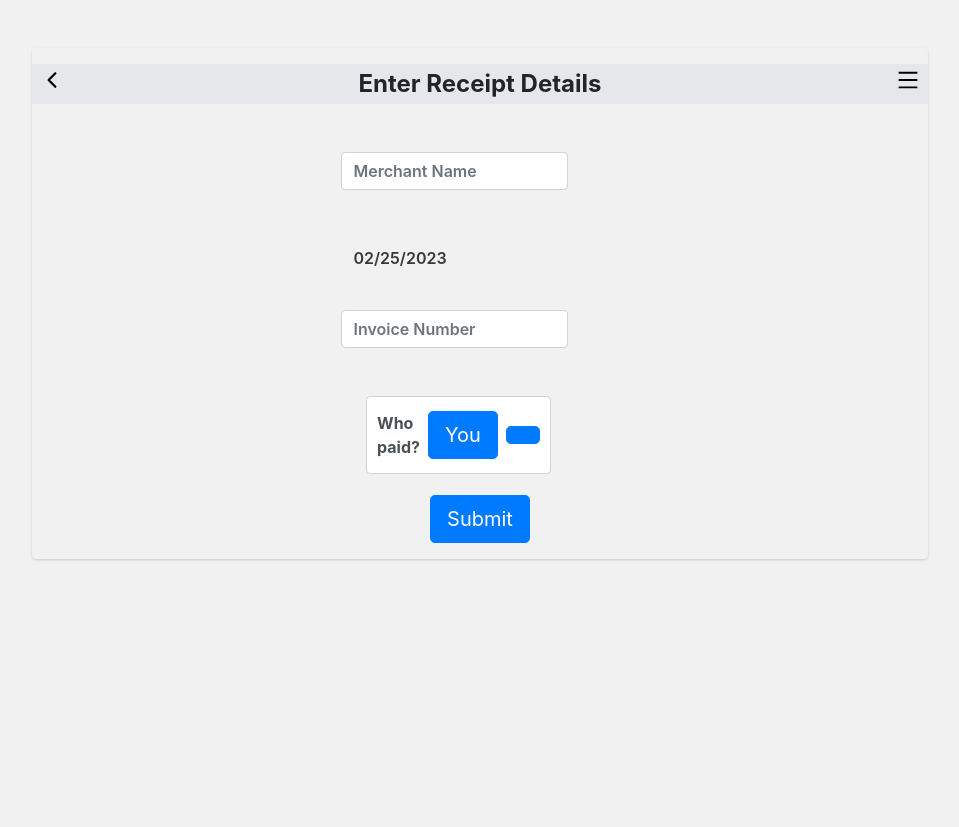
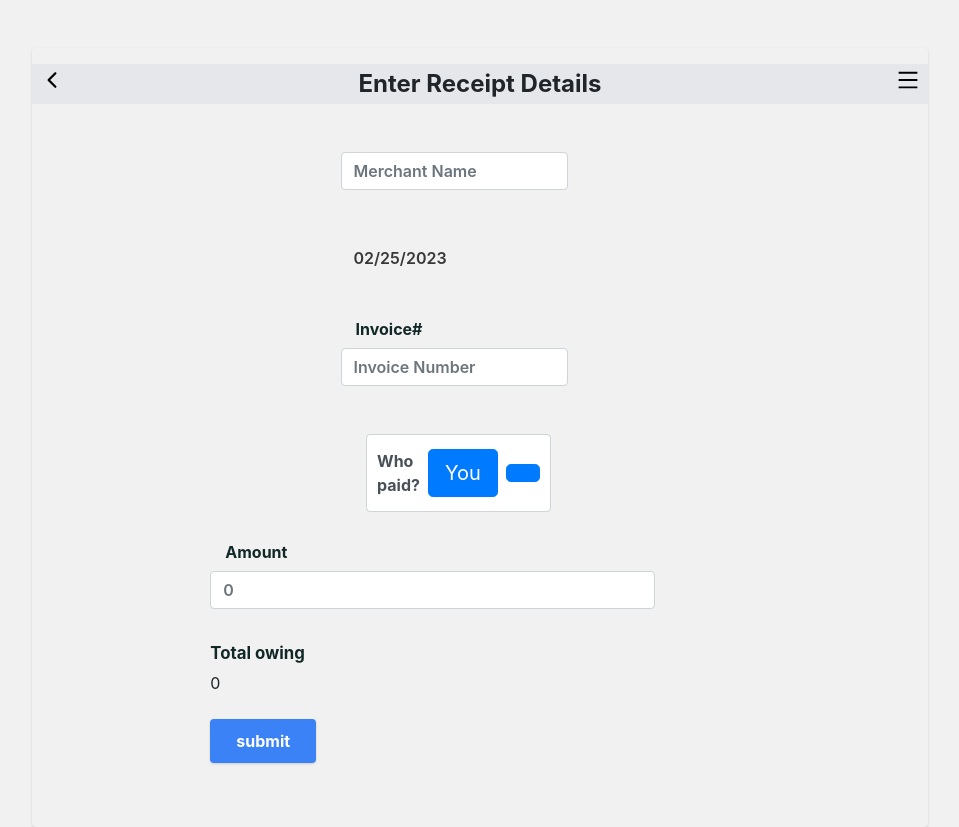
Before and after one commit to DevinLed/BillSplit, a React (Create React App) app: page /#/ManualEntry in a window 1280 px wide. Shown: the whole page, without its empty margins (160-1119 px from the left). Before the commit the page ends 800 px from the top, so only its background shows below. Built offline with nearby package versions, Linux system fonts and the light colour scheme.

Commit message:
Sum calc for total amount

```diff
--- a/public/index.html
+++ b/public/index.html
@@ -29,7 +29,7 @@
       work correctly both with client-side routing and a non-root public URL.
       Learn how to configure a non-root public URL by running `npm run build`.
     -->
-    <title>React App</title>
+    <title>Bill Splitter</title>
   </head>
   <body>
     <noscript>You need to enable JavaScript to run this app.</noscript>
--- a/src/App.js
+++ b/src/App.js
@@ -43,6 +43,17 @@ function App() {
   const [merchantName, setMerchantName] = useState("");
   const [invoiceNumber,setInvoiceNumber] = useState("");
   const [startDate, setStartDate] = useState(new Date());
+  const [personReceiptAmount, setPersonReceiptAmount] = useState("");
+  const [value, setValue] = useState(0);
+
+  const addNum = (val, val2) => {
+    let a = parseInt(val, 0);
+    let b = parseInt(val2, 0);
+    setValue(a + b);
+    console.log(a, b);
+  };
+
+
 
   const handleSubmit = (e) => {
     const newItems = {
@@ -81,7 +92,10 @@ function App() {
   const selectPerson = (id) => {
     const selectingPerson = list.find((row) => row.id === id);
     setPersonName(selectingPerson.personName);
+    setPersonOwing(selectingPerson.personOwing);
   };
+
+
 
   const editRow = (id) => {
     const editingRow = list.find((row) => row.id === id);
@@ -91,6 +105,13 @@ function App() {
     setPersonPhone(editingRow.personPhone);
     setPersonEmail(editingRow.personEmail);
     setPersonOwing(editingRow.personOwing);
+  };
+
+
+  // Calculate total amount of items in the table
+
+  const deleteRow = (id) => {
+    setList(list.filter((row) => row.id !== id));
   };
   return (
     <>
@@ -117,6 +138,8 @@ function App() {
               personState={personState}
               setIsSelected={setIsSelected}
               list={list}
+              value={value}
+              setValue={setValue}
             />
           }
         />
@@ -140,6 +163,8 @@ function App() {
               personState={personState}
               setIsSelected={setIsSelected}
               list={list}
+              value={value}
+              setValue={setValue}
             />
           }
         />
@@ -168,6 +193,8 @@ function App() {
               editPerson={editPerson}
               setEditPerson={setEditPerson}
               editRow={editRow}
+              value={value}
+              setValue={setValue}
             />
           }
         />
@@ -197,6 +224,11 @@ function App() {
               setMerchantName={setMerchantName}
               invoiceNumber={invoiceNumber}
               setInvoiceNumber={setInvoiceNumber}
+              personReceiptAmount={personReceiptAmount}
+              setPersonReceiptAmount={setPersonReceiptAmount}
+              value={value}
+              setValue={setValue}
+              addNum={addNum}
             />
           }
         />
--- a/src/components/AddPerson.js
+++ b/src/components/AddPerson.js
@@ -13,6 +13,8 @@ export default function AddPerson({
   setPersonOwing,
   handleSubmit,
   setIsSelected,
+  amount,
+  setAmount
 }) {
   return (
     <>
--- a/src/components/EditList.js
+++ b/src/components/EditList.js
@@ -26,7 +26,9 @@ export default function EditList({
   editPerson,
   setEditPerson,
   editRow,
-  list
+  list,
+  value,
+  setValue
 }) {
   const [selectEditPersonList, setEditSelectPersonList] = useState(true);
   return (
@@ -57,7 +59,7 @@ export default function EditList({
                           color: personOwing < 0 ? "red" : "white",
                         }}
                       >
-                        ${personOwing}
+                        ${value}
                       </span>
                     </li>
                   </button>
--- a/src/components/Manual.js
+++ b/src/components/Manual.js
@@ -1,8 +1,17 @@
 import React, { useRef, useState, useEffect } from "react";
+import { confirmAlert } from "react-confirm-alert";
 import AddPerson from "./AddPerson";
 import Header from "./Header";
 import SplitBill from "./SplitBill";
 import Footer from "./Footer";
+import {
+  Route,
+  Routes,
+  Link,
+  path,
+  Navigate,
+  Redirect,
+} from "react-router-dom";
 
 import DatePicker from "react-datepicker";
 
@@ -32,8 +41,14 @@ export default function Manual({
   setMerchantName,
   invoiceNumber,
   setInvoiceNumber,
+  personReceiptAmount,
+  setPersonReceiptAmount,
+  value,
+  setValue,
+  addNum,
 }) {
   const [selectMethodManual] = useState(true);
+
   return (
     <>
       <main className="mt-5 p-0 pt-3 xs:max-w-xl sm:max-w-xl md:mx-auto lg:max-w-2xl xl:max-w-4xl bg-white-500 rounded shadow">
@@ -43,7 +58,7 @@ export default function Manual({
           <div class="form-group row">
             <div class="col-sm-10 mb-0">
               <input
-                type="name"
+                type="amount"
                 class="form-control"
                 id="colFormLabel"
                 placeholder="Merchant Name"
@@ -62,6 +77,9 @@ export default function Manual({
 
           <div class="form-group row">
             <div class="col-sm-10 mb-0">
+            <label for="colFormLabel" class="col-sm-2 col-form-label">
+                Invoice#
+              </label>
               <input
                 type="invoice"
                 class="form-control"
@@ -91,8 +109,30 @@ export default function Manual({
           </div>
           <div class="form-group row">
             <div class="col-sm-10 mb-0">
-              <button class="btn btn-primary btn-lg" type="submit">
-                Submit
+              <label for="colFormLabel" class="col-sm-2 col-form-label">
+                Amount
+              </label>
+              <input
+                type="number"
+                class="form-control"
+                id="colFormLabel"
+                placeholder="0"
+                value={personReceiptAmount}
+                onChange={(e) => setPersonReceiptAmount(e.target.value)}
+              />
+            </div>
+
+            <div class="col-sm-10 mb-0">
+              <label htmlFor="price">Total owing</label>
+              <p>{value}</p>
+            </div>
+
+            <div class="col-sm-10 mb-0">
+              <button
+                className="mt-4 bg-blue-500 font-bold py-2 px-4 mb-5 rounded shadow border-2 border-blue-500 hover:bg-white transition-all duration-300"
+                onClick={() => addNum(personOwing, personReceiptAmount)}
+              >
+                submit
               </button>
             </div>
           </div>
--- a/src/components/SplitBill.js
+++ b/src/components/SplitBill.js
@@ -22,7 +22,10 @@ export default function SplitBill({
   personState,
   setIsSelected,
   list,
-  setEditPerson
+  setEditPerson,
+  value,
+  setValue,
+
 }) {
   const [selectPersonList, setSelectPersonList] = useState(true);
 
@@ -47,7 +50,7 @@ export default function SplitBill({
                           color: personOwing < 0 ? "red" : "white",
                         }}
                       >
-                        ${personOwing}
+                        ${value}
                       </span>
                     </li>
                   </Link>
```
